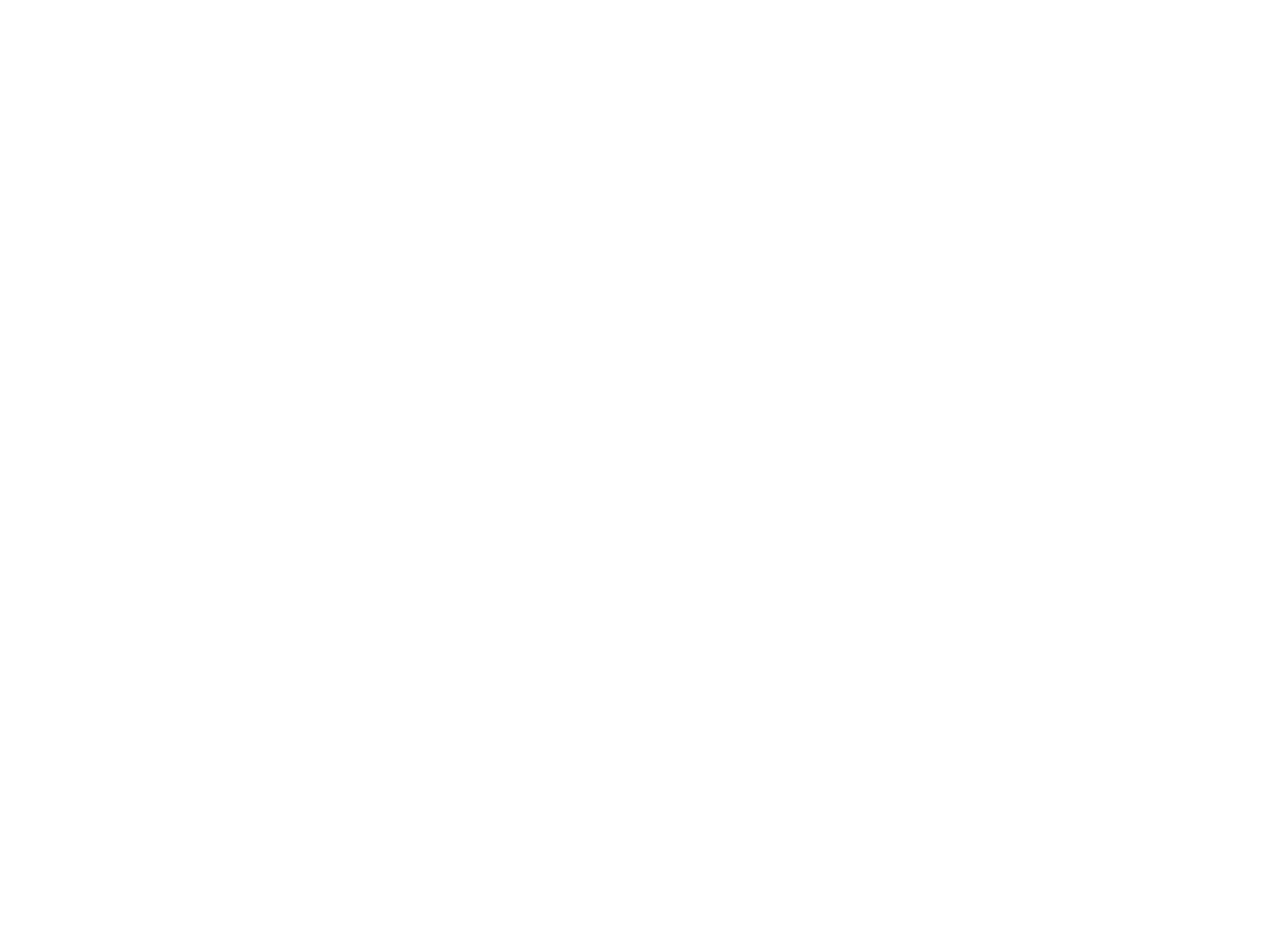
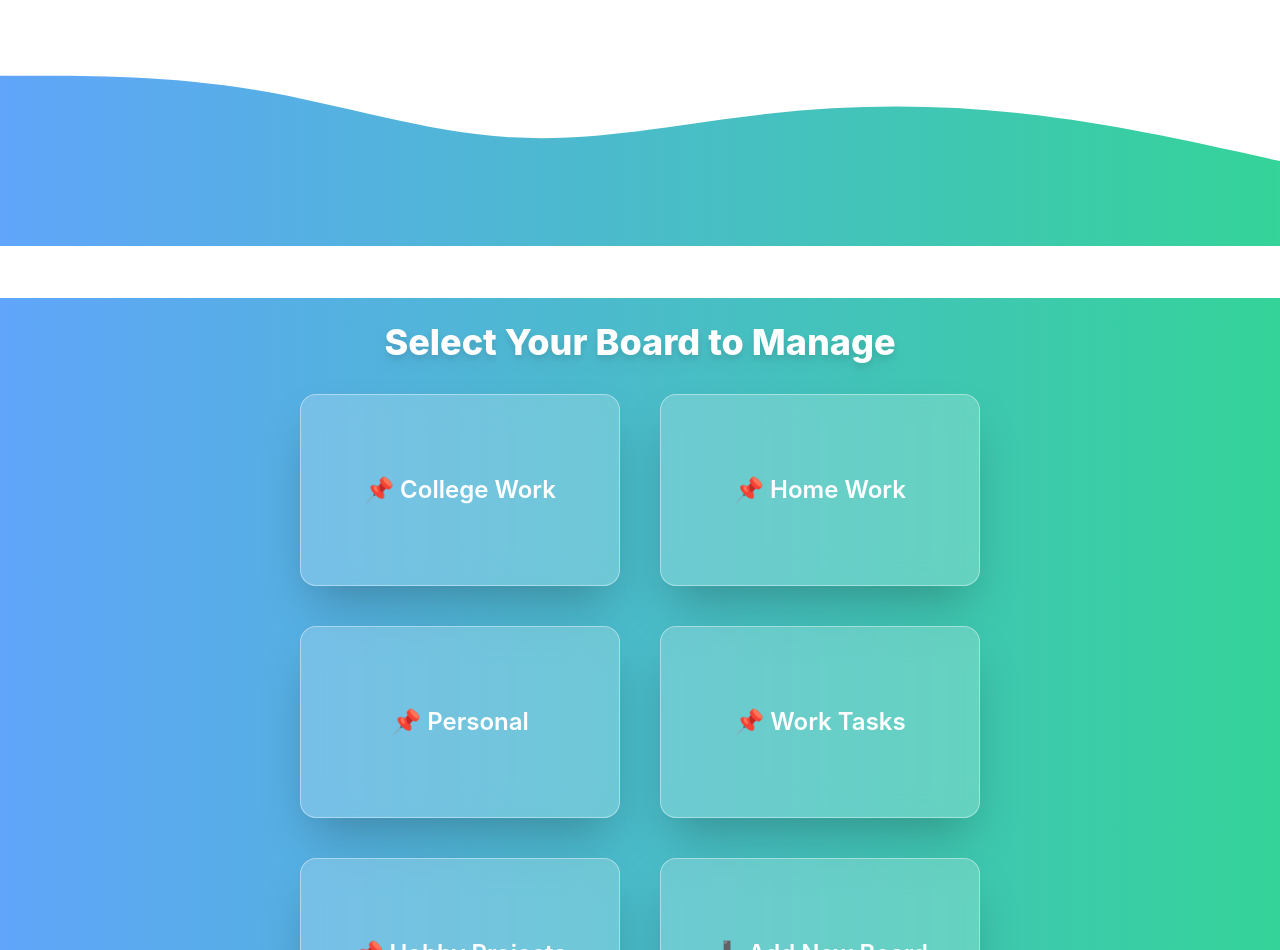
Before and after one commit to Purabsingla/taskmanagement, a React (Create React App) app: page / in a window 1280 px wide. Shown: the part 694-1644 px from the top of the page. Before the commit the page ends 800 px from the top, so only its background shows below. Built offline with nearby package versions, Linux system fonts and the light colour scheme.

Commit message:
Finally some piece of shit design done

```diff
--- a/src/App.tsx
+++ b/src/App.tsx
@@ -1,4 +1,5 @@
 import Header from "./components/HeaderMain";
+import KanbanBoardSelection from "./components/sections/Board";
 
 function App() {
   return (
@@ -6,6 +7,7 @@
       <Header />
       {/* Add your main application components here */}
       {/* ... */}
+      <KanbanBoardSelection />
     </div>
   );
 }
--- a/src/components/sections/Board.tsx
+++ b/src/components/sections/Board.tsx
@@ -1,93 +1,82 @@
 import React, { useState } from "react";
 import { v4 as uuidv4 } from "uuid";
-// import { DragDropContext, Droppable, Draggable } from "react-beautiful-dnd";
-import { DragDropContext, Droppable, Draggable } from "@hello-pangea/dnd";
 
 const initialBoards = [
-  {
-    id: uuidv4(),
-    title: "To Do",
-    tasks: [{ id: uuidv4(), content: "Task 1" }],
-  },
-  {
-    id: uuidv4(),
-    title: "In Progress",
-    tasks: [{ id: uuidv4(), content: "Task 2" }],
-  },
-  {
-    id: uuidv4(),
-    title: "Done",
-    tasks: [{ id: uuidv4(), content: "Task 3" }],
-  },
+  { id: uuidv4(), title: "College Work" },
+  { id: uuidv4(), title: "Home Work" },
+  { id: uuidv4(), title: "Personal" },
+  { id: uuidv4(), title: "Work Tasks" },
+  { id: uuidv4(), title: "Hobby Projects" },
 ];
 
-const KanbanBoard: React.FC = () => {
+const KanbanBoardSelection: React.FC = () => {
   const [boards, setBoards] = useState(initialBoards);
 
-  const onDragEnd = (result: any) => {
-    const { source, destination } = result;
-    if (!destination) return;
+  return (
+    <div className="mt-48 relative flex flex-col items-center p-6 min-h-screen bg-gradient-to-r from-blue-400 to-emerald-400">
+      {/* Top SVG */}
+      <div className="absolute -top-[21rem] left-0 w-full">
+        <svg viewBox="0 0 1440 320" className="w-full">
+          <defs>
+            <linearGradient id="svgGradient" x1="0%" y1="0%" x2="100%" y2="0%">
+              <stop offset="0%" stopColor="#60a5fa" />
+              <stop offset="100%" stopColor="#34d399" />
+            </linearGradient>
+          </defs>
+          <path
+            fill="url(#svgGradient)"
+            fillOpacity="1"
+            d="M0,128L48,128C96,128,192,128,288,144C384,160,480,192,576,197.3C672,203,768,181,864,170.7C960,160,1056,160,1152,170.7C1248,181,1344,203,1392,213.3L1440,224L1440,320L0,320Z"
+          ></path>
+        </svg>
+      </div>
 
-    const sourceBoardIndex = boards.findIndex(
-      (b) => b.id === source.droppableId
-    );
-    const destinationBoardIndex = boards.findIndex(
-      (b) => b.id === destination.droppableId
-    );
+      <h1 className="text-4xl font-extrabold text-white mb-8 drop-shadow-lg z-10">
+        Select Your Board to Manage
+      </h1>
+      <div className="flex flex-wrap justify-center gap-10 w-full max-w-5xl min-h-[60vh] z-10">
+        {boards.slice(0, 5).map((board) => (
+          <button
+            key={board.id}
+            className="w-80 h-48 flex items-center justify-center bg-white bg-opacity-20 backdrop-blur-lg rounded-2xl shadow-2xl hover:bg-opacity-30 transition-all text-2xl font-semibold text-white border border-white border-opacity-40 transform hover:scale-105"
+          >
+            📌 {board.title}
+          </button>
+        ))}
+        <button className="w-80 h-48 flex items-center justify-center bg-white bg-opacity-20 backdrop-blur-lg rounded-2xl shadow-2xl hover:bg-opacity-30 transition-all text-2xl font-semibold text-white border border-white border-opacity-40 transform hover:scale-105">
+          ➕ Add New Board
+        </button>
+      </div>
+      {boards.length > 6 && (
+        <button className="mt-8 px-8 py-4 bg-white bg-opacity-20 backdrop-blur-lg text-white rounded-xl shadow-lg hover:bg-opacity-30 text-lg font-semibold transform hover:scale-105 transition-all z-10">
+          Show More Boards
+        </button>
+      )}
 
-    const sourceBoard = boards[sourceBoardIndex];
-    const destinationBoard = boards[destinationBoardIndex];
-
-    const sourceTasks = [...sourceBoard.tasks];
-    const destinationTasks = [...destinationBoard.tasks];
-
-    const [movedTask] = sourceTasks.splice(source.index, 1);
-    destinationTasks.splice(destination.index, 0, movedTask);
-
-    const newBoards = [...boards];
-    newBoards[sourceBoardIndex] = { ...sourceBoard, tasks: sourceTasks };
-    newBoards[destinationBoardIndex] = {
-      ...destinationBoard,
-      tasks: destinationTasks,
-    };
-
-    setBoards(newBoards);
-  };
-
-  return (
-    <DragDropContext onDragEnd={onDragEnd}>
-      <div className="flex gap-4 p-4">
-        {boards.map((board) => (
-          <Droppable key={board.id} droppableId={board.id}>
-            {(provided) => (
-              <div
-                ref={provided.innerRef}
-                {...provided.droppableProps}
-                className="w-64 bg-gray-100 p-4 rounded-lg shadow"
-              >
-                <h2 className="text-lg font-bold mb-2">{board.title}</h2>
-                {board.tasks.map((task, index) => (
-                  <Draggable key={task.id} draggableId={task.id} index={index}>
-                    {(provided) => (
-                      <div
-                        ref={provided.innerRef}
-                        {...provided.draggableProps}
-                        {...provided.dragHandleProps}
-                        className="p-2 bg-white rounded shadow mb-2"
-                      >
-                        {task.content}
-                      </div>
-                    )}
-                  </Draggable>
-                ))}
-                {provided.placeholder}
-              </div>
-            )}
-          </Droppable>
-        ))}
+      {/* Bottom SVG (Reversed) */}
+      <div className="absolute -bottom-[21rem] left-0 w-full transform rotate-180">
+        <svg viewBox="0 0 1440 320" className="w-full">
+          <defs>
+            <linearGradient
+              id="svgGradientReversed"
+              x1="0%"
+              y1="0%"
+              x2="100%"
+              y2="0%"
+            >
+              <stop offset="0%" stopColor="#34d399" />
+              <stop offset="100%" stopColor="#60a5fa" />
+            </linearGradient>
+          </defs>
+          <path
+            fill="url(#svgGradientReversed)"
+            fillOpacity="1"
+            d="M0,128L48,128C96,128,192,128,288,144C384,160,480,192,576,197.3C672,203,768,181,864,170.7C960,160,1056,160,1152,170.7C1248,181,1344,203,1392,213.3L1440,224L1440,320L0,320Z"
+          ></path>
+        </svg>
       </div>
-    </DragDropContext>
+    </div>
   );
 };
 
-export default KanbanBoard;
+export default KanbanBoardSelection;
```
